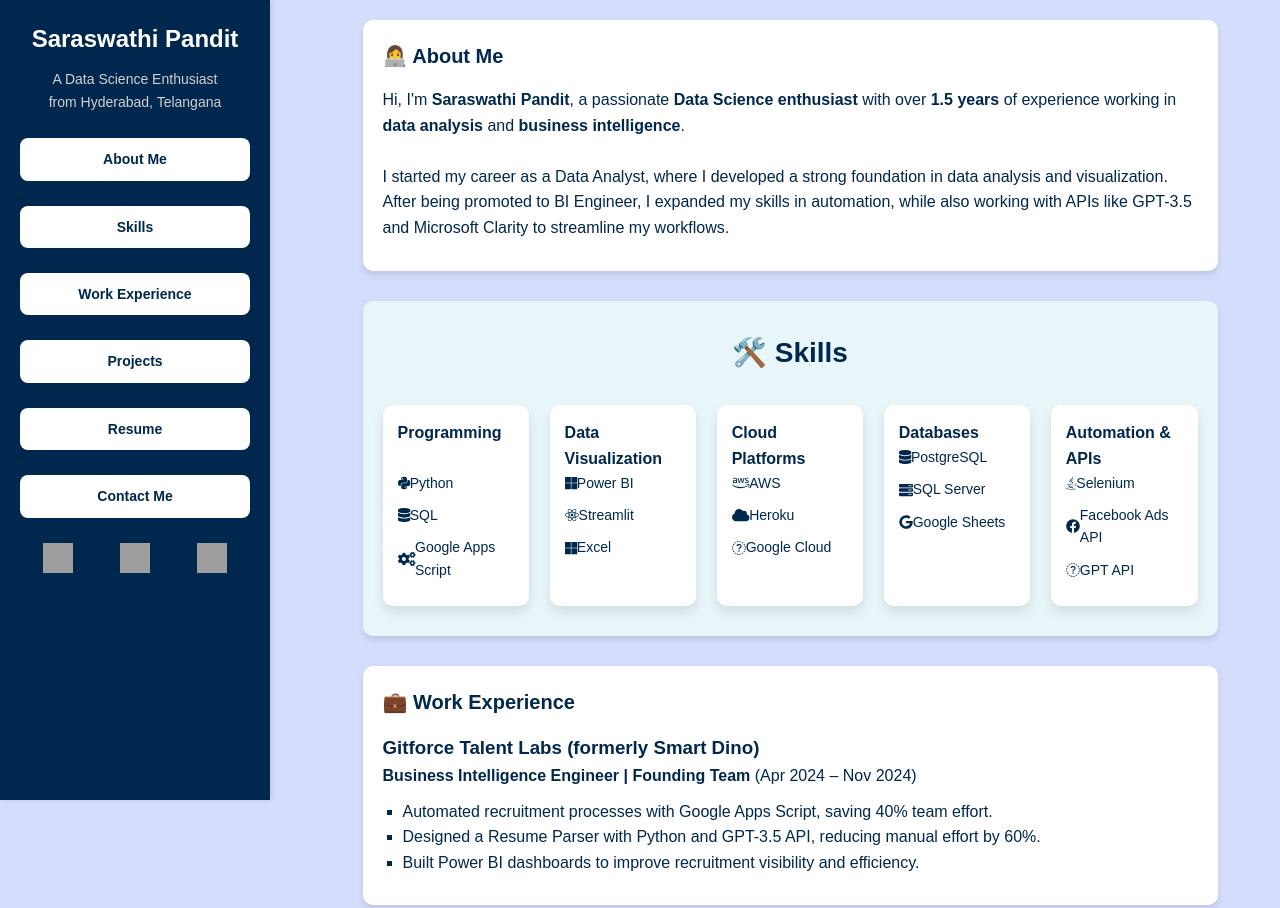
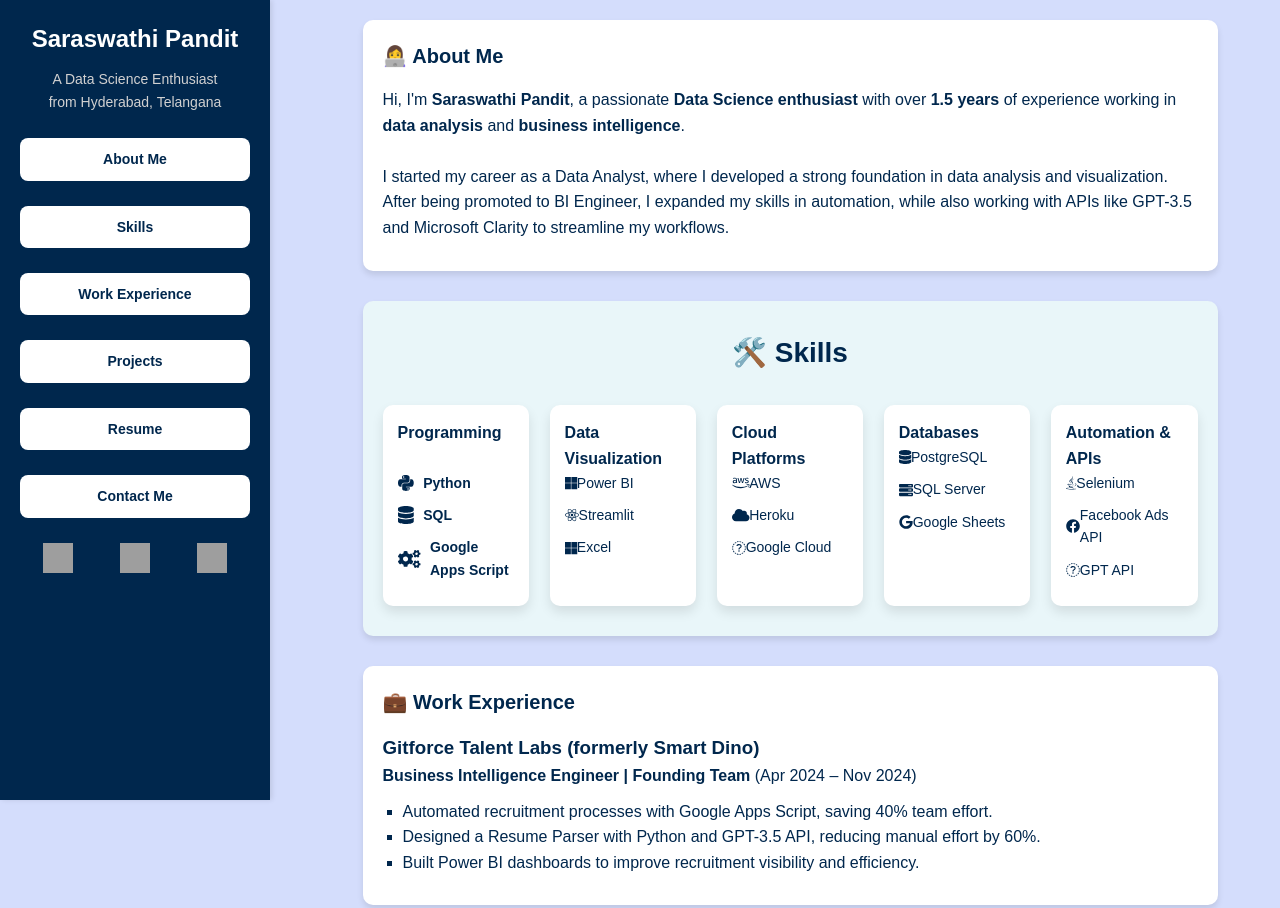
Before and after one commit to saraswathi2000/Saraswathi-Pandit-Portfolio, a plain HTML site: page index.html in a window 1280 px wide. Shown: the top 908 px of the page. Drawn offline with Linux system fonts and the light colour scheme; grey boxes are pictures that could not be loaded.

Commit message:
Update index.html

```diff
--- a/index.html
+++ b/index.html
@@ -274,9 +274,14 @@
         align-items: center;
     }
 
-    .skill-card ul li i {
+    .skill-card ul li .skill-icon {
         margin-right: 10px; /* Spacing between icon and text */
+        margin-right: 10px; /* Spacing between icon and skill name */
         font-size: 18px;
+        font-size: 18px;
+    }
+    .skill-name {
+        font-weight: bold;
     }
 
     /* Add custom hover effects on the icons */
```
